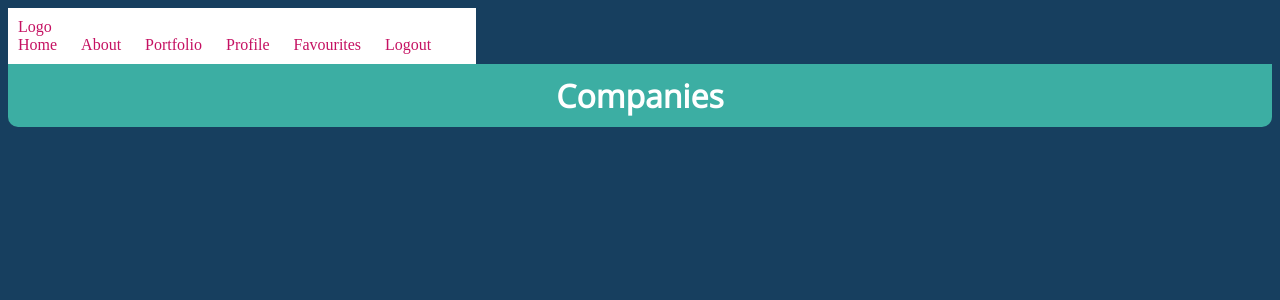
After one commit to zephmonette/Assignment2, a PHP site: page /companies.php in a window 1280 px wide. The commit adds this page. Shown: the top 300 px of the page. Run offline with PHP 8.4, Linux system fonts and the light colour scheme; a user stored in the database is signed in.

Commit message:
Added sessions to everything also setup logout and logout navigation, Hosting is ready on an AWS service

```diff
--- /dev/null
+++ b/https:/github.com/zephmonette/Assignment2/php/companies.php
@@ -0,0 +1,42 @@
+<?php
+session_start();
+?>
+<!DOCTYPE html>
+<html>
+
+<head>
+    <meta charset='utf-8' />
+    <title>Index</title>
+  <!--   <link rel='stylesheet' href='../css/index.css'> -->
+    <link rel='stylesheet' href='../css/nav.css'>
+    <link rel="stylesheet" href="https://cdnjs.cloudflare.com/ajax/libs/font-awesome/4.7.0/css/font-awesome.min.css">
+    <link rel="stylesheet" href="../css/index.css">
+    <link href="https://fonts.googleapis.com/css?family=Open+Sans" rel="stylesheet">
+</head>
+<script src="../js/nav.js"></script>
+
+<body>
+    <div class="topnav">
+        <a href="#home" class="active">Logo</a>
+        <div id="links">
+           <a href="index.php">Home</a>
+            <a href="about.html">About</a>
+            <a href="portfolio.php">Portfolio</a>
+            <a href="profile.php">Profile</a>
+            <a href="favourites.php">Favourites</a>
+            <?php
+            require('logoutnav.php')
+            ?>
+        </div>
+        <a class="icon">
+            <i class="fa fa-bars"></i>
+        </a>
+    </div>
+
+    <div>
+        <h1>Companies</h1>
+    </div>
+
+</body>
+
+</html>
--- a/https:/github.com/zephmonette/Assignment2/php/favourites.php
+++ b/https:/github.com/zephmonette/Assignment2/php/favourites.php
@@ -1,3 +1,6 @@
+<?php
+session_start();
+?>
 <!DOCTYPE html>
 <html>
 
@@ -21,6 +24,9 @@
             <a href="companies.php">Companies</a>
             <a href="portfolio.php">Portfolio</a>
             <a href="profile.php">Profile</a>
+            <?php
+            require('logoutnav.php')
+            ?>
         </div>
         <a class="icon">
             <i class="fa fa-bars"></i>
--- a/https:/github.com/zephmonette/Assignment2/php/index.php
+++ b/https:/github.com/zephmonette/Assignment2/php/index.php
@@ -39,7 +39,10 @@ if ($_SERVER['REQUEST_METHOD'] == 'POST')
             <a href="portfolio.php">Portfolio</a>
             <a href="profile.php">Profile</a>
             <a href="favourites.php">Favourites</a>
-            <a href="logout.php">Logout</a>
+            <?php
+            require('logoutnav.php')
+            ?>
+
 
         </div>
         <a class="icon">
--- a/https:/github.com/zephmonette/Assignment2/php/list.php
+++ b/https:/github.com/zephmonette/Assignment2/php/list.php
@@ -1,5 +1,5 @@
 <?php
-
+session_start();
 ?>
 <!DOCTYPE html>
 <html>
--- /dev/null
+++ b/https:/github.com/zephmonette/Assignment2/php/logoutnav.php
@@ -0,0 +1,5 @@
+ <?php
+ if($_SESSION['logged_in'] == true){
+            echo '<a href="logout.php">Logout</a>';
+            }
+?>
--- a/https:/github.com/zephmonette/Assignment2/php/profile.php
+++ b/https:/github.com/zephmonette/Assignment2/php/profile.php
@@ -1,3 +1,6 @@
+<?php
+session_start();
+?>
 <!DOCTYPE html>
 <html>
 
@@ -21,6 +24,9 @@
             <a href="companies.php">Companies</a>
             <a href="portfolio.php">Portfolio</a>
             <a href="favourites.php">Favourites</a>
+            <?php
+            require('logoutnav.php')
+            ?>
         </div>
         <a class="icon">
             <i class="fa fa-bars"></i>
```
Also changed, not shown: https:/github.com/zephmonette/Assignment2/php/logout.php (added, +9 -0 lines).
